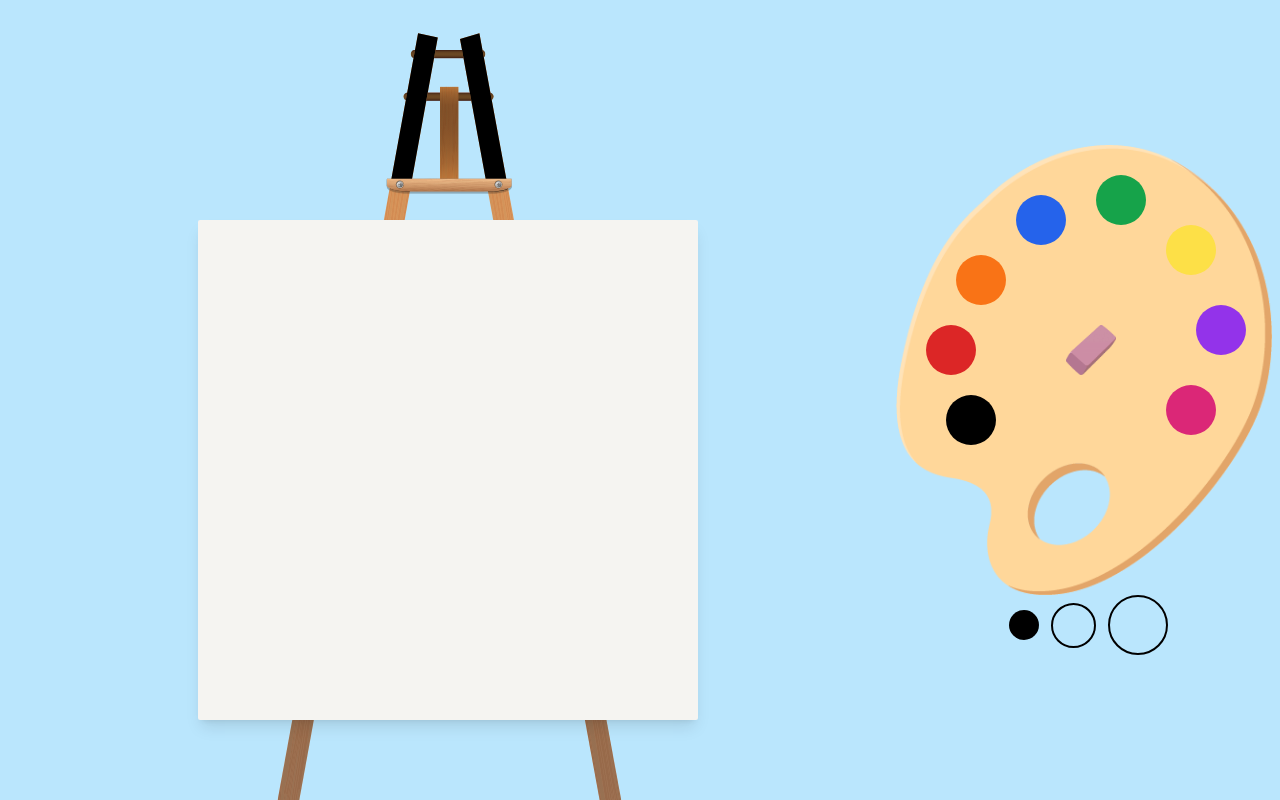
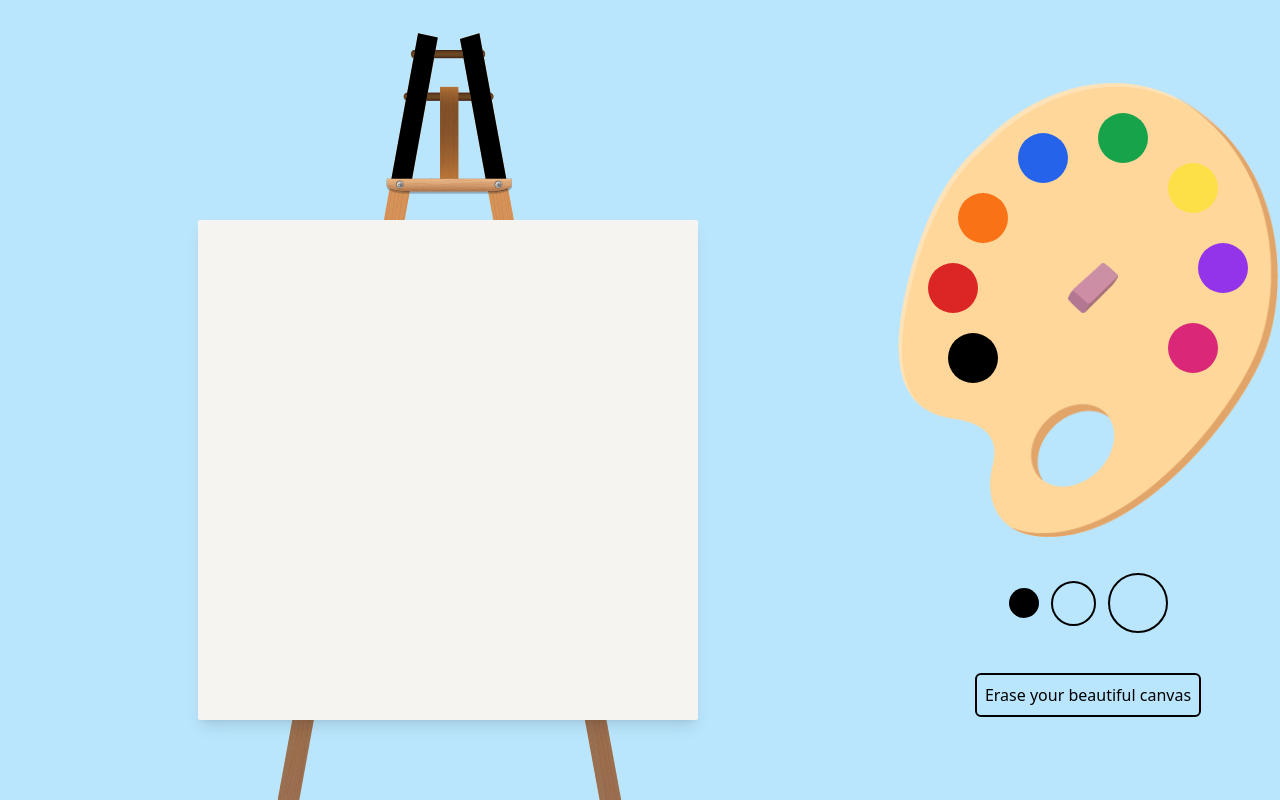
Before and after one commit to anagarango/DrawRaw, a Next.js app: page / in a window 1280 px wide. Built offline with nearby package versions, Linux system fonts and the light colour scheme.

Commit message:
added clear canvas

```diff
--- a/hooks/useDraw.ts
+++ b/hooks/useDraw.ts
@@ -8,15 +8,15 @@ export function useDrawing(onDraw: ({ ctx, currentPoint, prevPoint }: Draw) => v
 
   const onMouseDown = () => setMouseDown(true)
 
-//   const clear = () => {
-//     const canvas = canvasRef.current
-//     if (!canvas) return
+  const clear = () => {
+    const canvas = canvasRef.current
+    if (!canvas) return
 
-//     const ctx = canvas.getContext('2d')
-//     if (!ctx) return
+    const ctx = canvas.getContext('2d')
+    if (!ctx) return
 
-//     ctx.clearRect(0, 0, canvas.width, canvas.height)
-//   }
+    ctx.clearRect(0, 0, canvas.width, canvas.height)
+  }
 
   useEffect(() => {
     const handler = (e: MouseEvent) => {
@@ -57,5 +57,5 @@ export function useDrawing(onDraw: ({ ctx, currentPoint, prevPoint }: Draw) => v
     }
   }, [onDraw])
 
-  return { canvasRef, onMouseDown }
+  return { canvasRef, onMouseDown, clear }
 }
--- a/src/pages/index.jsx
+++ b/src/pages/index.jsx
@@ -2,7 +2,7 @@ import { useState } from 'react';
 import {useDrawing} from '../../hooks/useDraw'
 
 export default function Home(){
-  const { canvasRef, onMouseDown } = useDrawing(drawLine)
+  const { canvasRef, onMouseDown, clear } = useDrawing(drawLine)
   const [ brushColor, setBrushColor ] = useState("#000")
   const [ brushWidth, setBrushWidth ] = useState(5)
 
@@ -39,8 +39,8 @@ export default function Home(){
           className="shadow-lg rounded-sm absolute top-[15%] bg-[#F5F4F1] translate-y-[20%] trans hover:cursor-[url('/paint-brush.png'),_pointer]"
         />
       </div>
-      <div className='flex w-[30vw] flex-col'>
-        <div className='flex flex-col bg-[url("/palette.png")] bg-contain bg-no-repeat min-w-[500px]'>
+      <div className='flex w-[30vw] flex-col items-center'>
+        <div className='flex flex-col bg-[url("/palette.png")] bg-contain bg-no-repeat min-w-[380px] max-w-[380px] pb-10'>
           <div className='w-[50px] h-[50px] bg-black rounded-full relative top-[250px] left-[50px]' onClick={()=>setBrushColor("black")}/>
           <div className='w-[50px] h-[50px] bg-red-600 rounded-full relative top-[130px] left-[30px]' onClick={()=>setBrushColor("rgb(220 38 38)")}/>
           <div className='w-[50px] h-[50px] bg-orange-500 rounded-full relative top-[10px] left-[60px]' onClick={()=>setBrushColor("rgb(249 115 22)")}/>
@@ -51,11 +51,12 @@ export default function Home(){
           <div className='w-[50px] h-[50px] bg-pink-600 rounded-full relative top-[-110px] left-[270px]' onClick={()=>setBrushColor('rgb(236 72 153)')}/>
           <img src="/eraser.png" className='w-[50px] h-[50px] relative top-[-220px] left-[170px]' onClick={()=>setBrushColor('#F5F4F1')} />
         </div>
-        <div className='flex items-center justify-center'>
+        <div className='flex items-center justify-center pb-10'>
           <div className={brushWidth == 5 ? 'w-[30px] h-[30px] bg-black rounded-full' : 'w-[30px] h-[30px] border-2 border-black rounded-full'} onClick={()=>setBrushWidth(5)}/>
           <div className={brushWidth == 10 ? 'w-[45px] h-[45px] bg-black rounded-full mx-3' : 'w-[45px] h-[45px] border-2 border-black rounded-full mx-3'} onClick={()=>setBrushWidth(10)}/>
           <div className={brushWidth == 15 ? 'w-[60px] h-[60px] bg-black rounded-full' : 'w-[60px] h-[60px] border-2 border-black rounded-full'} onClick={()=>setBrushWidth(15)}/>
         </div>
+        <button type="button" onClick={clear} className="border-2 border-black w-fit p-2 rounded-md">Erase your beautiful canvas</button>
       </div>
 
     </div>
```
